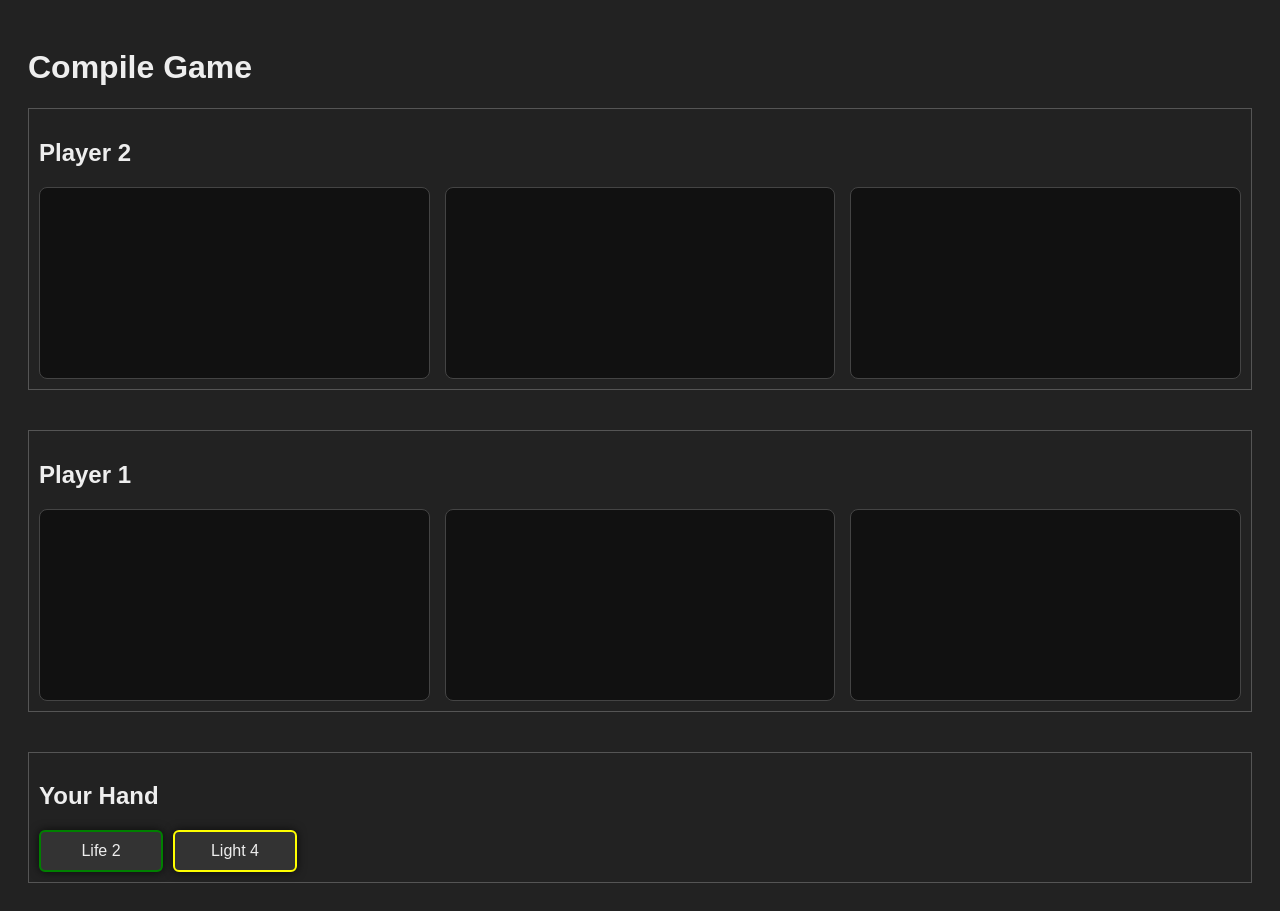
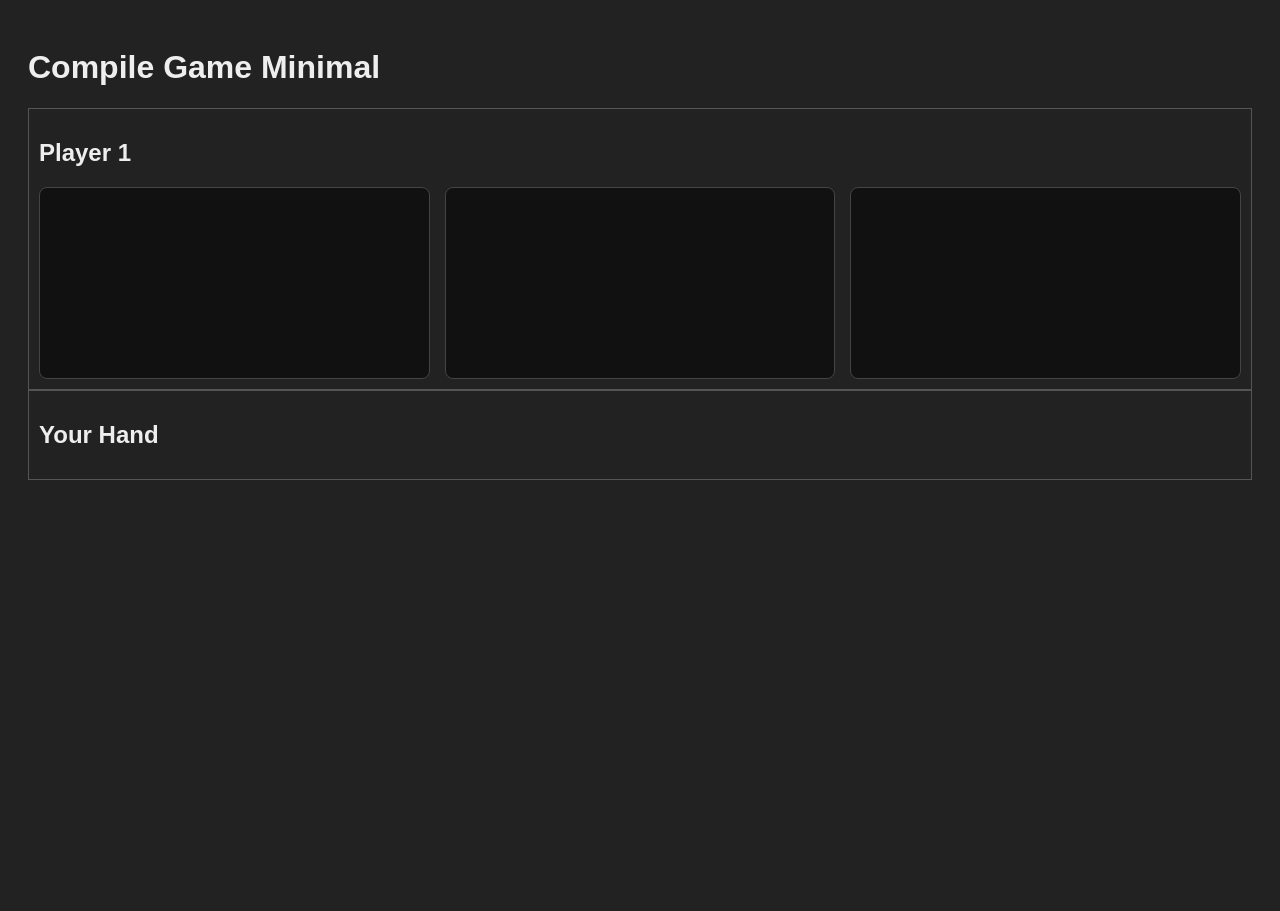
Before and after one commit to lucasrochester/compile-game, a website: page public/index.html in a window 1280 px wide. After the commit the page ends 800 px from the top, so only its background shows below. Drawn offline with Linux system fonts and the light colour scheme.

Commit message:
Update index.html

```diff
--- a/public/index.html
+++ b/public/index.html
@@ -3,20 +3,11 @@
 <head>
   <meta charset="UTF-8" />
   <meta name="viewport" content="width=device-width, initial-scale=1" />
-<title>Compile Game</title>
+  <title>Compile Game Minimal</title>
   <link rel="stylesheet" href="style.css" />
 </head>
 <body>
-  <h1>Compile Game</h1>
-  <div id="game-board">
-    <div id="player2" class="player-area">
-      <h2>Player 2</h2>
-      <div class="lines">
-        <div class="line" data-line="0"></div>
-        <div class="line" data-line="1"></div>
-        <div class="line" data-line="2"></div>
-      </div>
-    </div>
+  <h1>Compile Game Minimal</h1>
 
   <div id="player1" class="player-area">
     <h2>Player 1</h2>
@@ -24,7 +15,6 @@
       <div class="line" data-line="0"></div>
       <div class="line" data-line="1"></div>
       <div class="line" data-line="2"></div>
-      </div>
     </div>
   </div>
 
```
Lines whose indentation alone changed are shown as unchanged.
